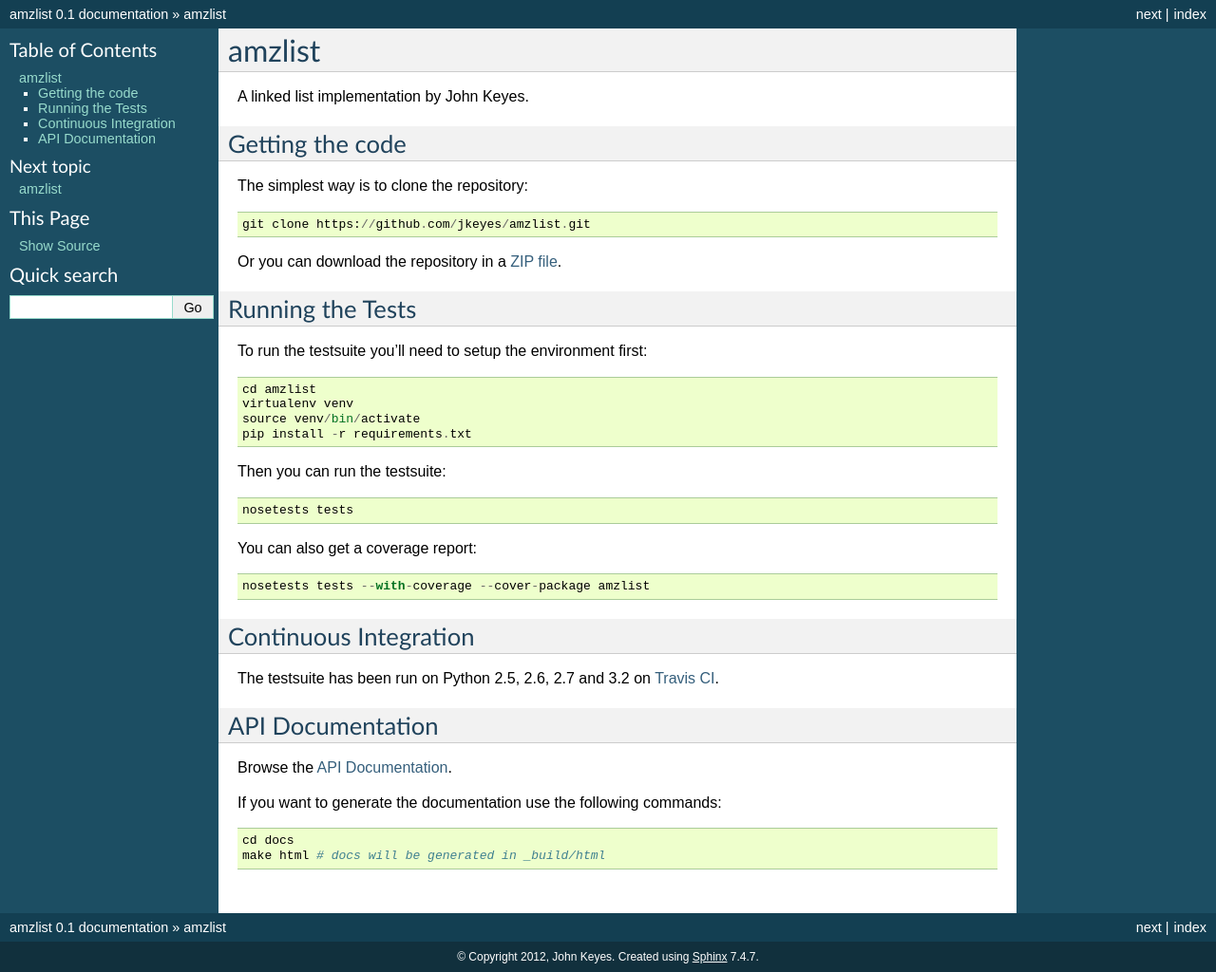
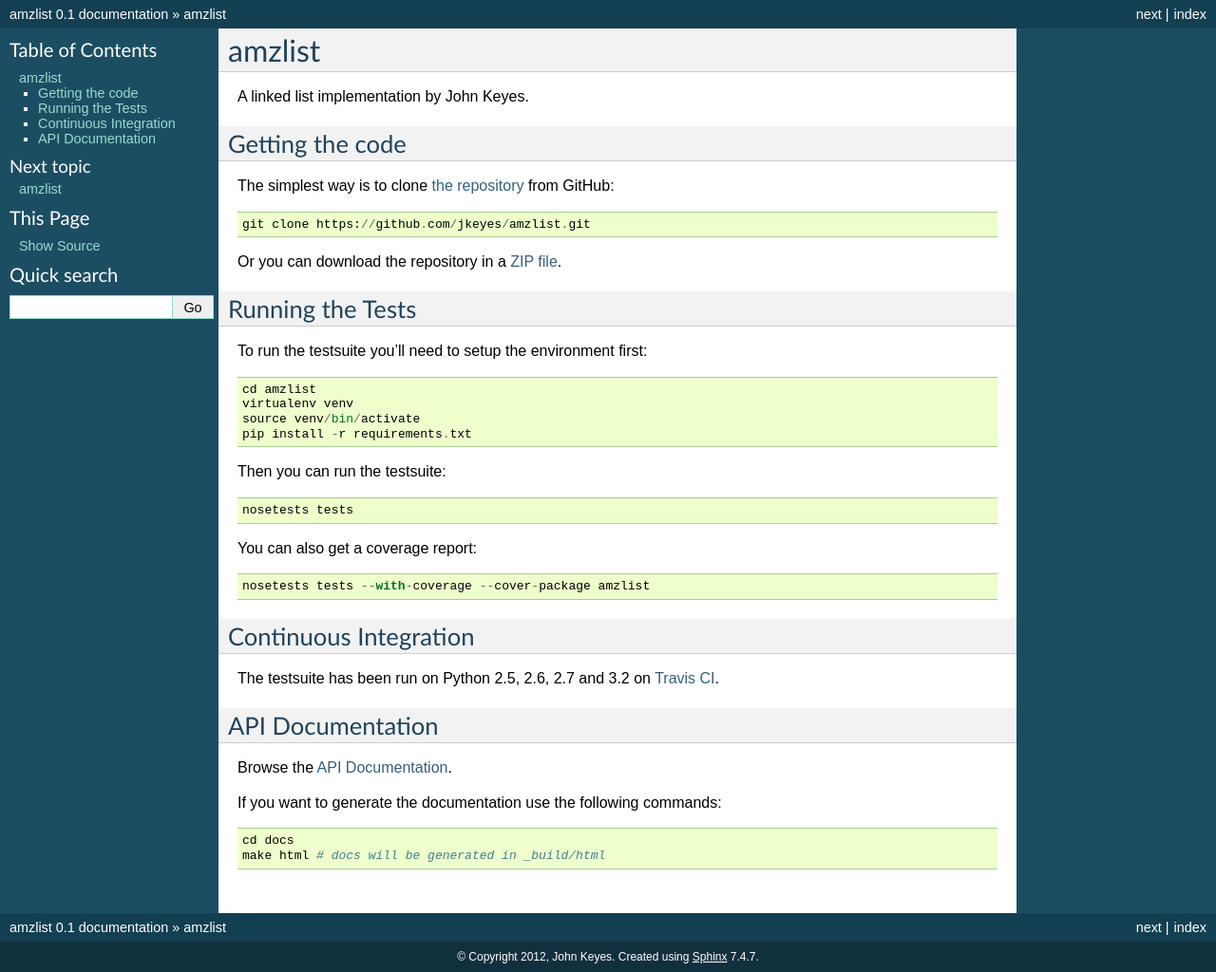
Before and after one commit to jkeyes/amzlist, a Sphinx documentation site: the page built from docs/index.rst, in a window 1280 px wide. Shown: the whole page at 95% size. Built offline with Sphinx 7.4.7, drawn with Linux system fonts in a browser that asks for light colours.

Commit message:
Added href to the GitHub repo.

```diff
--- a/docs/index.rst
+++ b/docs/index.rst
@@ -16,7 +16,7 @@ A linked list implementation by John Keyes.
 Getting the code
 ----------------
 
-The simplest way is to clone the repository:
+The simplest way is to clone `the repository <https://github.com/jkeyes/amzlist>`_ from GitHub:
 
 ::
 
```
